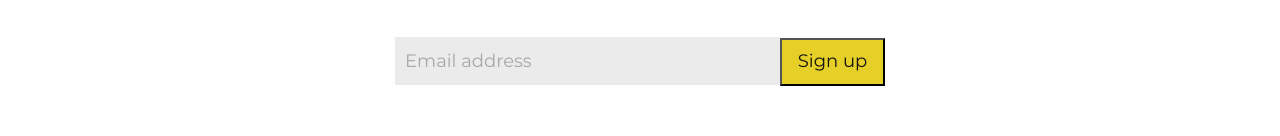
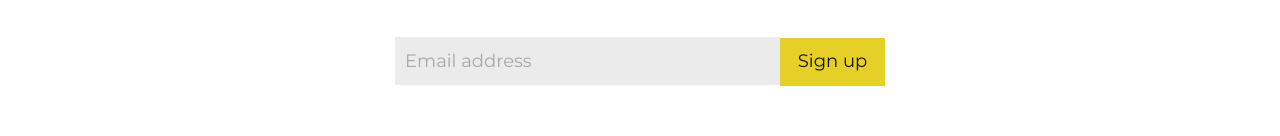
Before and after one commit to jvelezpo/project-nc, a Gatsby site: page / in a window 1280 px wide. Shown: the part 4907-5043 px from the top of the page. Built offline with nearby package versions, Linux system fonts and the light colour scheme; Gatsby itself is replaced by a stand-in of ours.

Commit message:
boton tuned

```diff
--- a/src/components/ContactUs/ContactUs.scss
+++ b/src/components/ContactUs/ContactUs.scss
@@ -58,6 +58,8 @@
           font-size: 16px/26px;
           color: var(--p-primary);
           cursor: pointer;
+          display: inline-block;
+          border: none;
         }
       }
 
```
